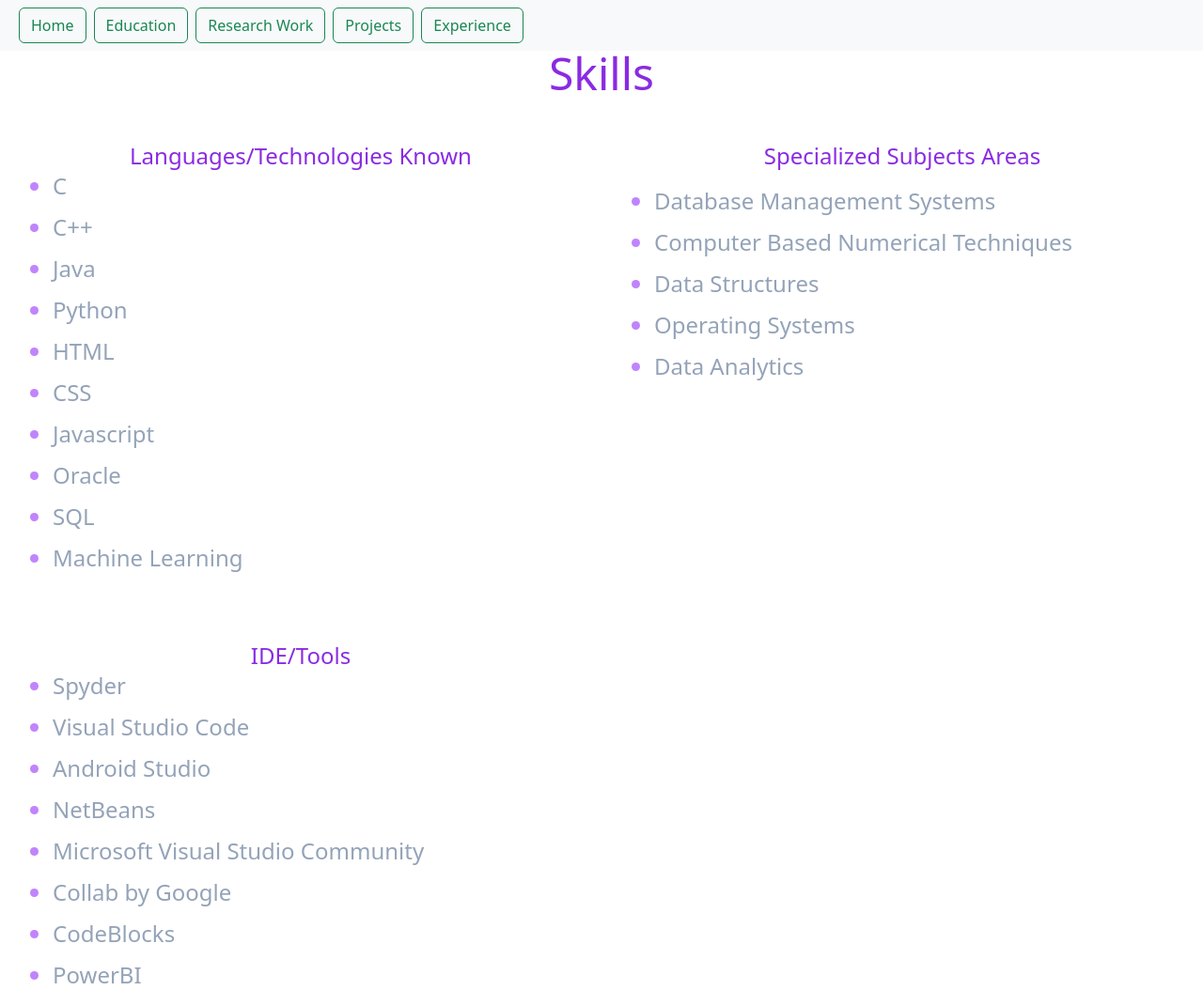
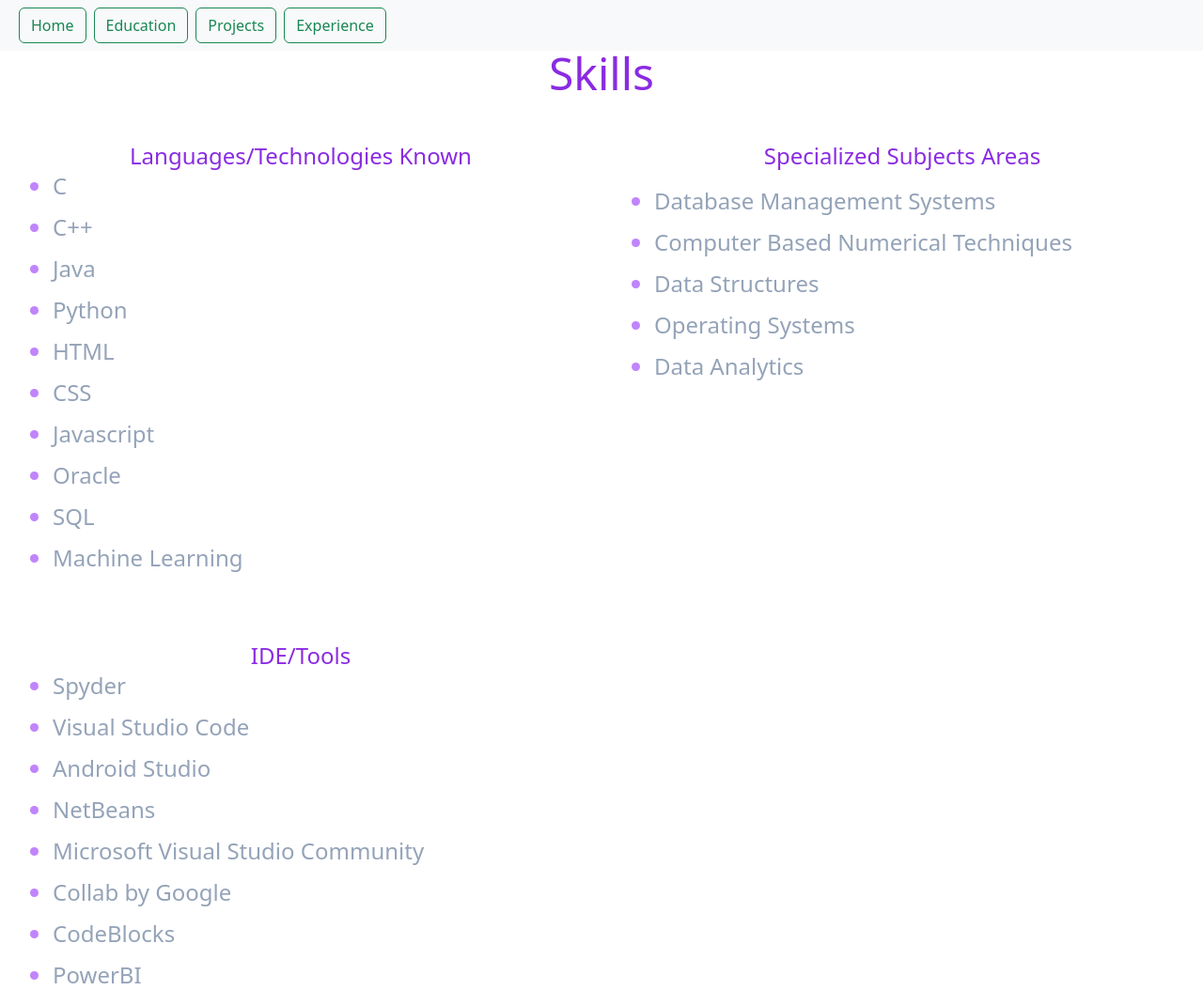
Before and after one commit to AvarDysania/portfolio, a website: page Skills.html in a window 1280 px wide. Shown: the whole page at 94% size. Drawn offline with nearby package versions, Linux system fonts and the light colour scheme.

Commit message:
Update Skills.html

```diff
--- a/Skills.html
+++ b/Skills.html
@@ -13,7 +13,7 @@
     <div class="container-fluid justify-content-start">
       <a class="btn btn-outline-success me-2 mx-2" href="index.html">Home</a>
       <a class="btn btn-outline-success me-2" href="Education.html">Education</a>
-      <a class="btn btn-outline-success me-2" href="Research.html">Research Work</a>
+      <!--<a class="btn btn-outline-success me-2" href="Research.html">Research Work</a>-->
       <a class="btn btn-outline-success me-2" href="Projects.html">Projects</a>
       <a class="btn btn-outline-success me-2" href="Experience.html">Experience</a>
     </div>
```
